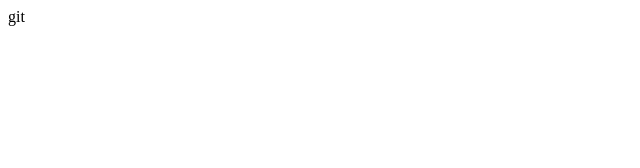
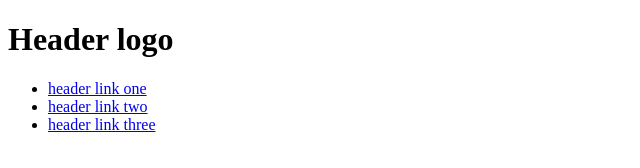
Before and after one commit to JeremiahMerced/landing-page, a plain HTML site: page index.html in a window 1280 px wide. Shown: the whole page, without its empty margins (0-640 px from the left). Drawn offline with Linux system fonts and the light colour scheme.

Commit message:
header logo and header links created

```diff
--- a/index.html
+++ b/index.html
@@ -8,8 +8,14 @@
     <link rel="stylesheet" href="styles.css">
 </head>
 <body>
+    <div class="header">
+        <h1>Header logo</h1>
 
-    git
-
+        <ul>
+            <li><a href="#">header link one</a></li>
+            <li><a href="#">header link two</a></li>
+            <li><a href="#">header link three</a></li>
+        </ul>
+    </div>
 </body>
 </html>
```
